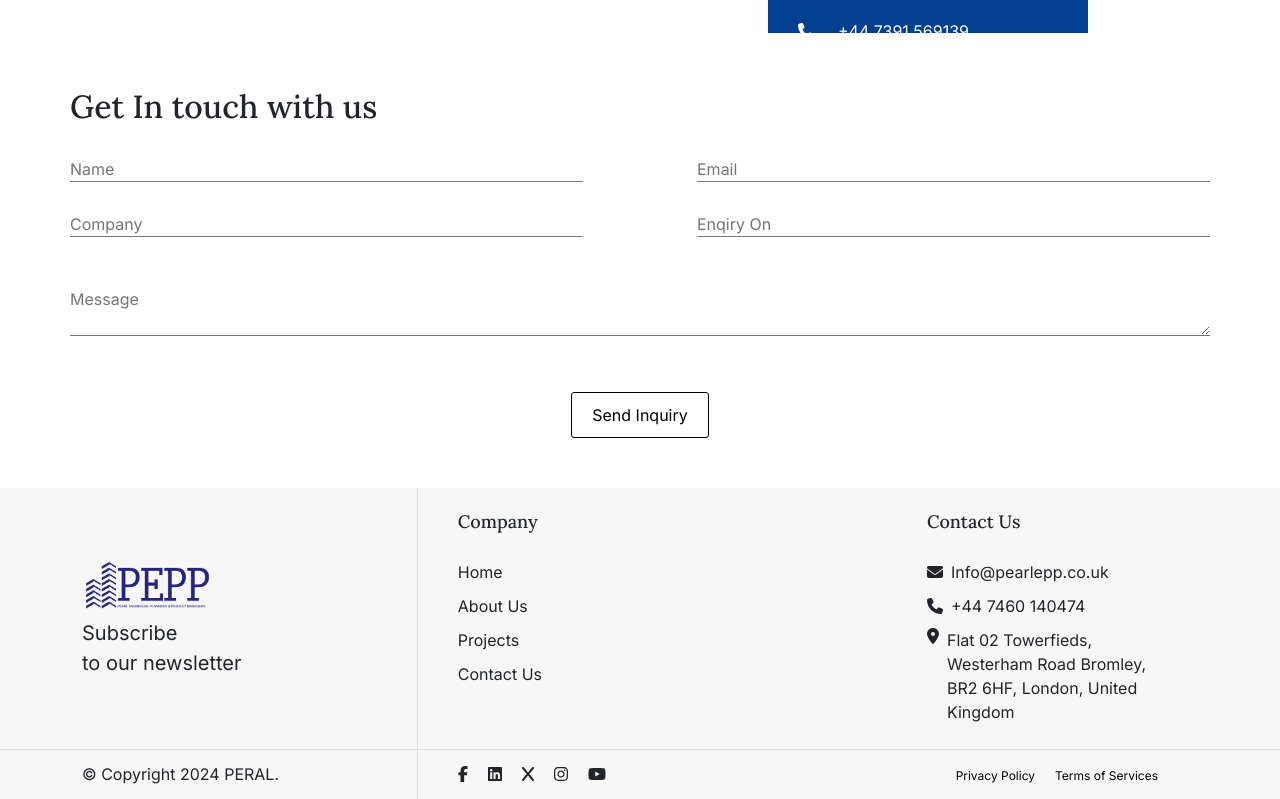
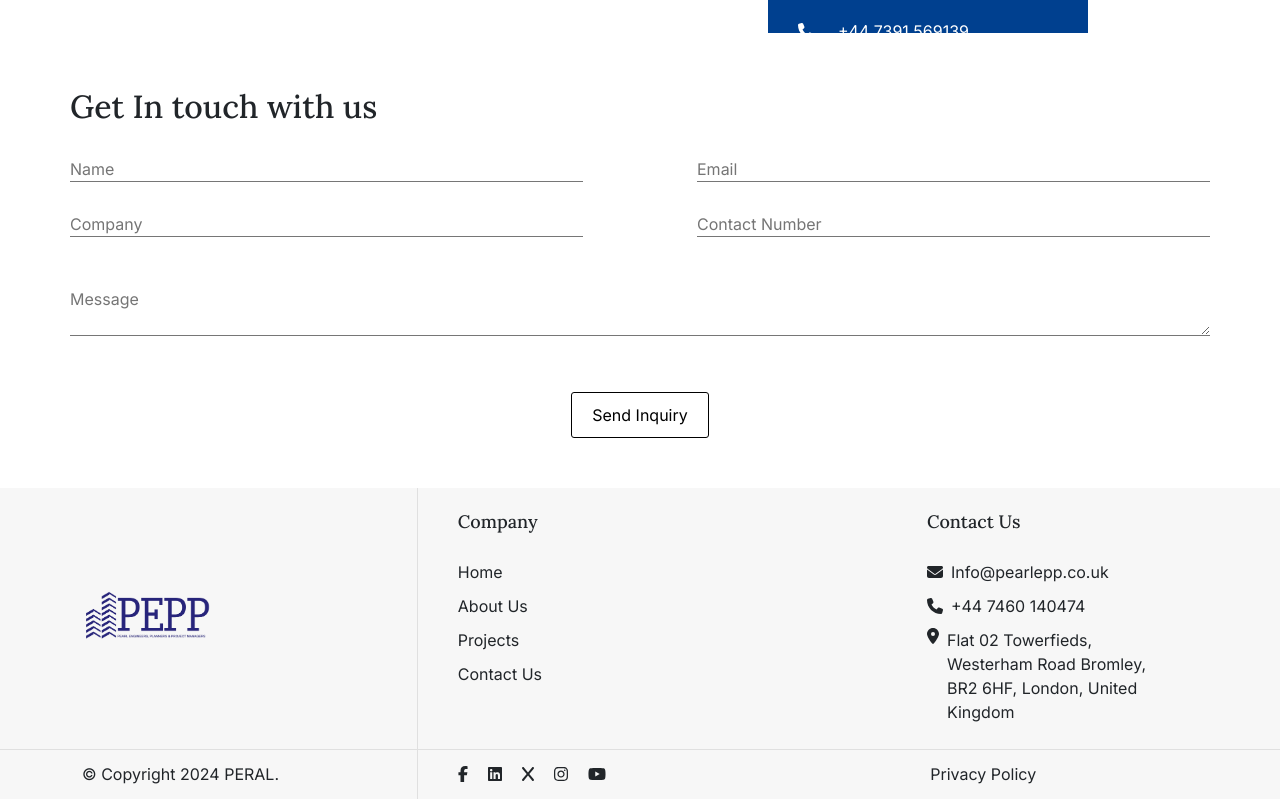
Before and after one commit to mubasheransari/pearl, a Next.js app: page / in a window 1280 px wide. Shown: the part 3591-4390 px from the top of the page. Built offline with nearby package versions, Linux system fonts and the light colour scheme; grey boxes are pictures that could not be loaded.

Commit message:
email form

```diff
--- a/package.json
+++ b/package.json
@@ -16,6 +16,7 @@
     "next": "14.1.4",
     "react": "^18",
     "react-dom": "^18",
+    "reactstrap": "^9.2.2",
     "sass": "^1.74.1"
   },
   "devDependencies": {
--- a/src/shared/contactus/contactUs.jsx
+++ b/src/shared/contactus/contactUs.jsx
@@ -10,6 +10,19 @@ import {
 import { faWhatsapp } from '@fortawesome/free-brands-svg-icons'
 
 function ContactUs() {
+
+    const handleForm = (event) => {
+        event.preventDefault();
+        let name = event.target[0].value
+        let email = event.target[2].value
+        let company = event.target[1].value
+        let contact = event.target[3].value
+        let message = event.target[4].value
+        console.warn(event)
+        window.open(`mailto:Info@pearlepp.co.uk?subject=Inquiry&body=Name: ${name}%0D%0AEmail: ${email}%0D%0ACompany: ${company}%0D%0AContact: ${contact}%0D%0AMessage: ${message}`);
+        event.target.reset();
+    }
+
     return (
         <section className={`${style.contactUs}`} id="contact-us">
             <div className={`${style.locationBox} `}>
@@ -60,32 +73,34 @@ function ContactUs() {
             </div>
             <div className={`${style.getInTouch} container`}>
                 <h2 className={lora.className}>Get In touch with us</h2>
+                <form onSubmit={handleForm}>
                     <div className={`${style.formBody}`}>
                         <div className={`${style.formBox}`}>
                             <div className={`${style.formInput}`}>
-                            <input type='text' placeholder='Name' />
+                                <input type='text' placeholder='Name' required tabIndex={1} />
                             </div>
                             <div className={`${style.formInput}`}>
-                            <input type='text' placeholder='Company' />
+                                <input type='text' placeholder='Company' required tabIndex={3} />
                             </div>
                         </div>
                         <div className={`${style.formBox}`}>
                             <div className={`${style.formInput}`}>
-                            <input type='email' placeholder='Email' />
+                                <input type='email' placeholder='Email' required tabIndex={2} />
                             </div>
                             <div className={`${style.formInput}`}>
-                            <input type='text' placeholder='Enqiry On' />
+                                <input type='text' placeholder='Contact Number' required tabIndex={4} />
                             </div>
                         </div>
                         <div className={`${style.formBox} ${style.message}`}>
                             <div className={`${style.formInput}`}>
-                            <textarea placeholder='Message' />
+                                <textarea placeholder='Message' tabIndex={5} />
                             </div>
                         </div>
                     </div>
                     <div className={`${style.submitBox}`}>
-                    <button>Send Inquiry</button>
+                        <button type='submit'>Send Inquiry</button>
                     </div>
+                </form>
             </div>
         </section>
     )
--- a/src/shared/contactus/style.module.scss
+++ b/src/shared/contactus/style.module.scss
@@ -127,7 +127,7 @@
                     border: 0;
                     border-bottom: 1px solid rgb(118, 118, 118);
                     background-color: transparent;
-
+                    color: #000;
                     &:focus-visible {
                         outline: 0;
                     }
--- a/src/shared/footer/footer.jsx
+++ b/src/shared/footer/footer.jsx
@@ -6,12 +6,14 @@ import { faEnvelope, faLocation, faLocationDot, faMapLocationDot, faMapMarked, f
 import { } from '@fortawesome/fontawesome-svg-core'
 import { faFacebookF, faInstagram, faLinkedin, faTwitter, faYoutube } from '@fortawesome/free-brands-svg-icons'
 import { Lora } from "next/font/google";
+import Privacy from '@/shared/popups/privacy'
 
 const lora = Lora({ subsets: ["latin"] });
 
 const Footer = () => {
 
     const [year, setYear] = useState(new Date())
+    const [privacyModal, setPrivacyModal] = useState(false)
 
     return (
         <footer className={`${style.footer}`}>
@@ -20,7 +22,7 @@ const Footer = () => {
                     <div className={`${style.left}`}>
                         <div className={``}>
                             <span ><img src="/pearl.png" /></span>
-                            <label>Subscribe <br /> to our newsletter</label>
+                            {/* <label>Subscribe <br /> to our newsletter</label> */}
                         </div>
                     </div>
                     <div className={`${style.right}`}>
@@ -68,13 +70,14 @@ const Footer = () => {
                                 </ul>
                             </span>
                             <span>
-                                <a href="#">Privacy Policy</a>
-                                <a href="#">Terms of Services</a>
+                                <label onClick={() => {setPrivacyModal(!privacyModal)}}>Privacy Policy</label>
+                                {/* <a href="#">Terms of Services</a> */}
                             </span>
                         </div>
                     </div>
                 </div>
             </div>
+            <Privacy isOpen={privacyModal} toggle={() => {setPrivacyModal(!privacyModal)}} />
         </footer>
     )
 }
--- a/src/shared/footer/style.module.scss
+++ b/src/shared/footer/style.module.scss
@@ -161,6 +161,13 @@
             }
 
             span {
+                width: 33%;
+                @media (max-width:767px) {
+                    width: max-content;
+                    &:last-child{
+                        margin-top: 10px;
+                    }
+                }
                 a {
                     text-decoration: none;
                     color: #000;
--- /dev/null
+++ b/src/shared/popups/privacy.jsx
@@ -0,0 +1,28 @@
+import React from 'react'
+import { Modal, ModalBody, ModalHeader } from 'reactstrap'
+
+const Privacy = (props) => {
+    const { isOpen, toggle } = props
+    return (
+        <Modal isOpen={isOpen} toggle={toggle} size={'lg'}>
+            <ModalHeader toggle={toggle}>Privacy Statment</ModalHeader>
+            <ModalBody>
+                <p>
+                    PEPP respects your privacy and is committed to protecting your personal data. This privacy statement outlines how we collect, use, and safeguard your personal information in compliance with the General Data Protection Regulation (GDPR) and other applicable data protection laws.
+                </p>
+                <p>Information We Collect: We collect and process personal data that you voluntarily provide to us, such as your name, contact details, and any other information you choose to share with us.</p>
+                <p>How We Use Your Information: We use your personal data to provide you with our services, communicate with you, and fulfill our contractual obligations. We may also use your information for legitimate business purposes, such as improving our services and marketing activities.</p>
+                <p>Data Security: We take appropriate technical and organizational measures to protect your personal data from unauthorized access, disclosure, alteration, or destruction.</p>
+                <p>Your Rights: You have the right to access, rectify, or erase your personal data, as well as the right to restrict or object to processing and the right to data portability. If you wish to exercise any of these rights, please contact us using the details provided below.</p>
+                <p>Contact Us: If you have any questions or concerns about our privacy practices or wish to exercise your rights regarding your personal data, please contact us at:</p>
+                <ul>
+                    <li>Info@pearlepp.co.uk</li>
+                    <li>+44 7460 140474</li>
+                </ul>
+                <p className='mt-3'>PEPP</p>
+            </ModalBody>
+        </Modal>
+    )
+}
+
+export default Privacy
```
Also changed, not shown: 1 other file (tests, documents, lock files or other folders). Lines whose indentation alone changed are shown as unchanged.
